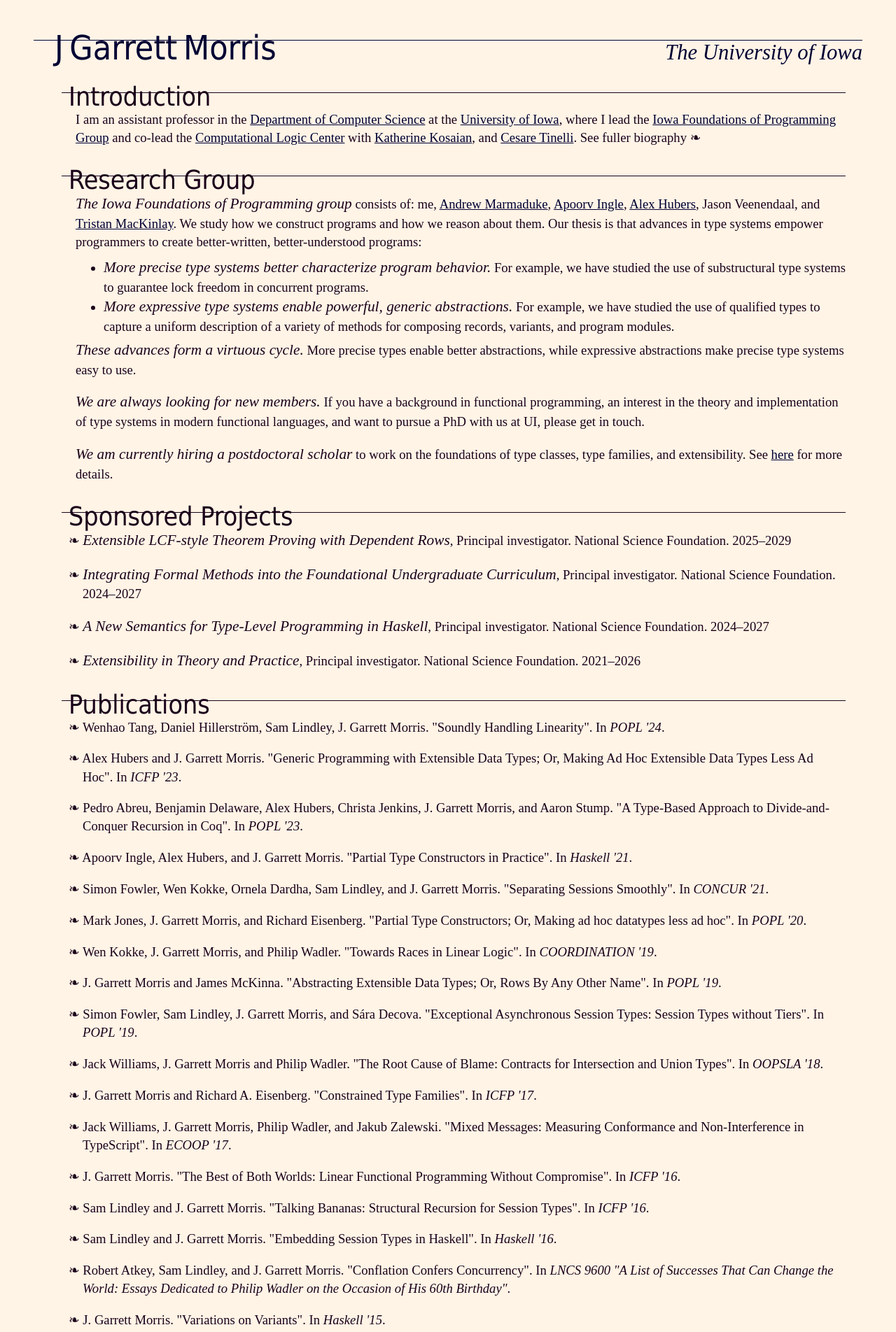
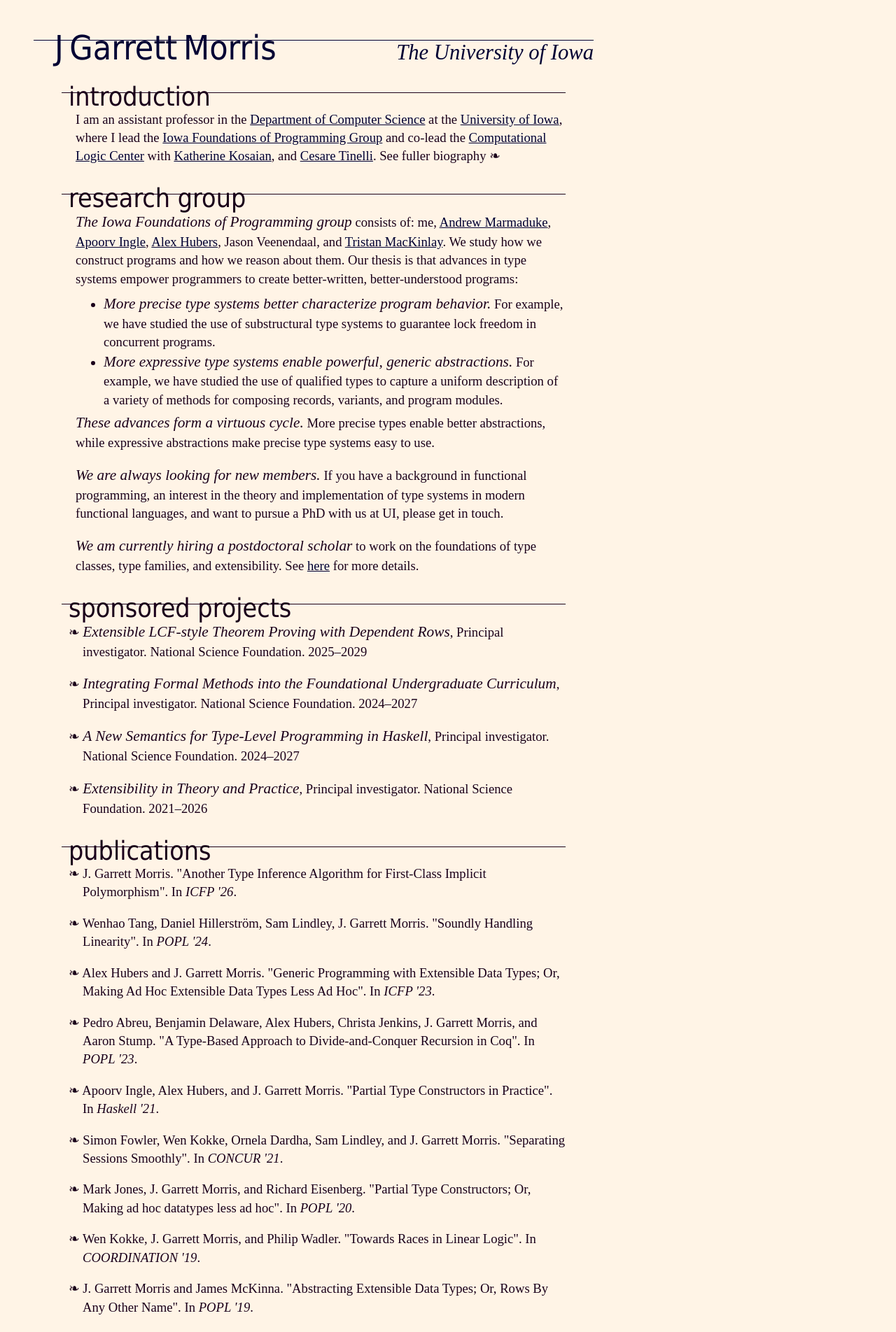
Before and after one commit to jgbm/jgbm.github.io, a Jekyll site: the page built from index.html, in a window 1280 px wide. Shown: the top 1904 px of the page at 70% size. Built offline with Jekyll 4.4.1, drawn with Linux system fonts in a browser that asks for light colours; some web fonts are replaced.

Commit message:
New publication

```diff
--- a/_data/pubs.yml
+++ b/_data/pubs.yml
@@ -1,13 +1,58 @@
+atia:
+  authors: J. Garrett Morris
+  title: Another Type Inference Algorithm for First-Class Implicit Polymorphism
+  venue: ICFP '26
+  abstract: |-
+    We propose yet another approach to type inference with first-class implicit
+    polymorphism, based on the interleaving of an Algorithm M-style
+    constraint-generating elaboration of terms and a solver for the generated
+    constraints. The novelty of our approach is that types include explicit
+    syntactic representations of unknown polymorphic types during type
+    inference. Solving unification constraints with unknown polymorphic types
+    also computes type arguments for the elaborated terms. The resulting system
+    is uniform, simple, extends to support domain-specific constraints, and
+    compares favorably with other approaches to first-class implicit
+    polymorphism
+  link: This paper is open access in the [ACM DL](https://dl.acm.org/doi/10.1145/3828702#)
+
 handling:
   authors: Wenhao Tang, Daniel Hillerström, Sam Lindley, J. Garrett Morris
   title: Soundly Handling Linearity
   venue: POPL '24
   abstract: |-
-    We propose a novel approach to soundly combining linear types with multi-shot effect handlers. Linear type systems statically ensure that resources such as file handles and communication channels are used exactly once. Effect handlers provide a rich modular programming abstraction for implementing features ranging from exceptions to concurrency to backtracking. Whereas conventional linear type systems bake in the assumption that continuations are invoked exactly once, effect handlers allow continuations to be discarded (e.g. for exceptions) or invoked more than once (e.g. for backtracking). This mismatch leads to soundness bugs in existing systems such as the programming language Links, which combines linearity (for session types) with effect handlers. We introduce control-flow linearity as a means to ensure that continuations are used in accordance with the linearity of any resources they capture, ruling out such soundness bugs.
+    We propose a novel approach to soundly combining linear types with
+    multi-shot effect handlers. Linear type systems statically ensure that
+    resources such as file handles and communication channels are used exactly
+    once. Effect handlers provide a rich modular programming abstraction for
+    implementing features ranging from exceptions to concurrency to
+    backtracking. Whereas conventional linear type systems bake in the
+    assumption that continuations are invoked exactly once, effect handlers
+    allow continuations to be discarded (e.g. for exceptions) or invoked more
+    than once (e.g. for backtracking). This mismatch leads to soundness bugs in
+    existing systems such as the programming language Links, which combines
+    linearity (for session types) with effect handlers. We introduce
+    control-flow linearity as a means to ensure that continuations are used in
+    accordance with the linearity of any resources they capture, ruling out such
+    soundness bugs.
 
-    We formalise the notion of control-flow linearity in a System F-style core calculus F<sub>eff</sub><sup>∘</sup> equipped with linear types, an effect type system, and effect handlers. We define a linearity-aware semantics in order to formally prove that F<sub>eff</sub><sup>∘</sup> preserves the integrity of linear values in the sense that no linear value is discarded or duplicated. In order to show that control-flow linearity can be made practical, we adapt <span style="font-variant: small-caps">Links</span> based on the design of F<sub>eff</sub><sup>∘</sup>, in doing so fixing a long-standing soundness bug.
+    We formalise the notion of control-flow linearity in a System F-style core
+    calculus F<sub>eff</sub><sup>∘</sup> equipped with linear types, an effect
+    type system, and effect handlers. We define a linearity-aware semantics in
+    order to formally prove that F<sub>eff</sub><sup>∘</sup> preserves the
+    integrity of linear values in the sense that no linear value is discarded or
+    duplicated. In order to show that control-flow linearity can be made
+    practical, we adapt <span style="font-variant: small-caps">Links</span>
+    based on the design of F<sub>eff</sub><sup>∘</sup>, in doing so fixing a
+    long-standing soundness bug.
 
-    Finally, to better expose the potential of control-flow linearity, we define an ML-style core calculus Q<sub>eff</sub><sup>∘</sup>, based on qualified types, which requires no programmer provided annotations, and instead relies entirely on type inference to infer control-flow linearity. Both linearity and effects are captured by qualified types. Q<sub>eff</sub><sup>∘</sup> overcomes a number of practical limitations of F<sub>eff</sub><sup>∘</sup>, supporting abstraction over linearity, linearity dependencies between type variables, and a much more fine-grained notion of control-flow linearity.
+    Finally, to better expose the potential of control-flow linearity, we define
+    an ML-style core calculus Q<sub>eff</sub><sup>∘</sup>, based on qualified
+    types, which requires no programmer provided annotations, and instead relies
+    entirely on type inference to infer control-flow linearity. Both linearity
+    and effects are captured by qualified types. Q<sub>eff</sub><sup>∘</sup>
+    overcomes a number of practical limitations of F<sub>eff</sub><sup>∘</sup>,
+    supporting abstraction over linearity, linearity dependencies between type
+    variables, and a much more fine-grained notion of control-flow linearity.
   link: This paper is open access in the [ACM DL](https://dl.acm.org/doi/10.1145/3632896)
 
 higher:
--- a/_layouts/default.html
+++ b/_layouts/default.html
@@ -8,7 +8,7 @@
 
 <meta http-equiv="content-type" content="text/html; charset=utf-8">
 <link rel="stylesheet" href="https://use.typekit.net/hgl6iue.css">
-<link rel="stylesheet" href="/css/styles.css">
+<link rel="stylesheet" href="{{site.baseurl}}/css/styles.css">
 
 </head>
 
--- a/css/styles.css
+++ b/css/styles.css
@@ -5,14 +5,14 @@ body {
 
 .topBox {
   margin: 40px;
-  max-width: 1200px;
+  max-width: 800px;
 }
 
 .box {
   margin: 20px;
   margin-left: 100px;
   margin-right: 60px;
-  max-width: 1100px;
+  max-width: 700px;
 }
 
 .head {
@@ -26,7 +26,7 @@ body {
 
 .head::after {
   content: "";
-  display:block;
+  display: block;
   margin-left: -30px;
   margin-top: -0px;
   border-top: 1.5px solid;
@@ -49,12 +49,12 @@ h1 {
   font-size: 28pt;
   font-style: normal;
   margin-left: -10px;
-  text-transform: capitalize;
+  /* text-transform: capitalize; */
 }
 
 h1::after {
   content: "";
-  display:block;
+  display: block;
   margin-left: -10px;
   margin-top: -28px;
   border-top: .75px solid;
@@ -73,13 +73,18 @@ p {
   font-size: 14pt;
 }
 
-p, li {
+p,
+li {
   line-height: 1.4
 }
 
 em {
   font-style: italic;
   font-size: 16pt;
+}
+
+.blog em {
+  font-size: 15pt;
 }
 
 ul.inline {
@@ -130,12 +135,12 @@ td {
 
 span.open {
   margin-left: -20px;
-  display:inline-block;
+  display: inline-block;
 }
 
 span.close {
   margin-left: -20px;
-  display:none;
+  display: none;
 }
 
 a {
@@ -146,6 +151,17 @@ a {
 a.invisible {
   color: #000033;
   text-decoration: none;
+}
+
+code {
+  font-family: ui-monospace, SFMono-Regular, "Cascadia Mono", "Roboto Mono", "DejaVu Sans Mono", "Liberation Mono", Menlo, Monaco, "Consolas", "Source Code Pro", monospace;
+  font-size: 12pt;
+}
+
+pre {
+  border: 1pt solid black;
+  padding: 10px;
+  background-color: white;
 }
 
 /* accordion nonsense */
@@ -164,7 +180,7 @@ a.invisible {
   margin-left: -20px;
 }
 
-.expands > input[name="collapse"]:checked ~ .title label::before {
+.expands>input[name="collapse"]:checked~.title label::before {
   transform: rotate(90deg);
   transform-origin: center;
 }
@@ -173,7 +189,7 @@ a.invisible {
   cursor: pointer;
 }
 
-.expands > input[name="collapse"]:checked ~ #content {
+.expands>input[name="collapse"]:checked~#content {
   display: block;
 }
 
@@ -191,11 +207,11 @@ a.invisible {
   display: none;
 }
 
-.twoversions > input[name="collapse"]:checked ~ #short {
+.twoversions>input[name="collapse"]:checked~#short {
   display: none;
 }
 
-.twoversions > input[name="collapse"]:checked ~ #long {
+.twoversions>input[name="collapse"]:checked~#long {
   display: block;
 }
 
```
